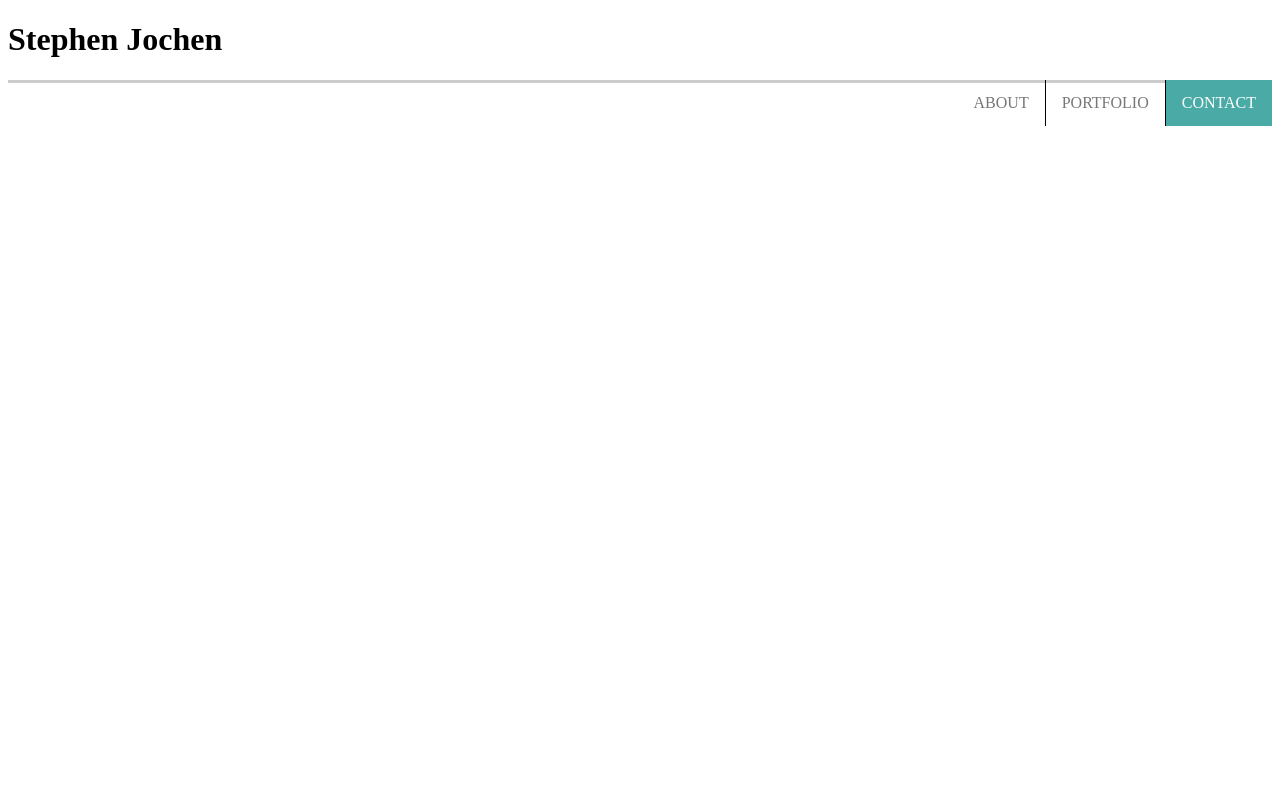
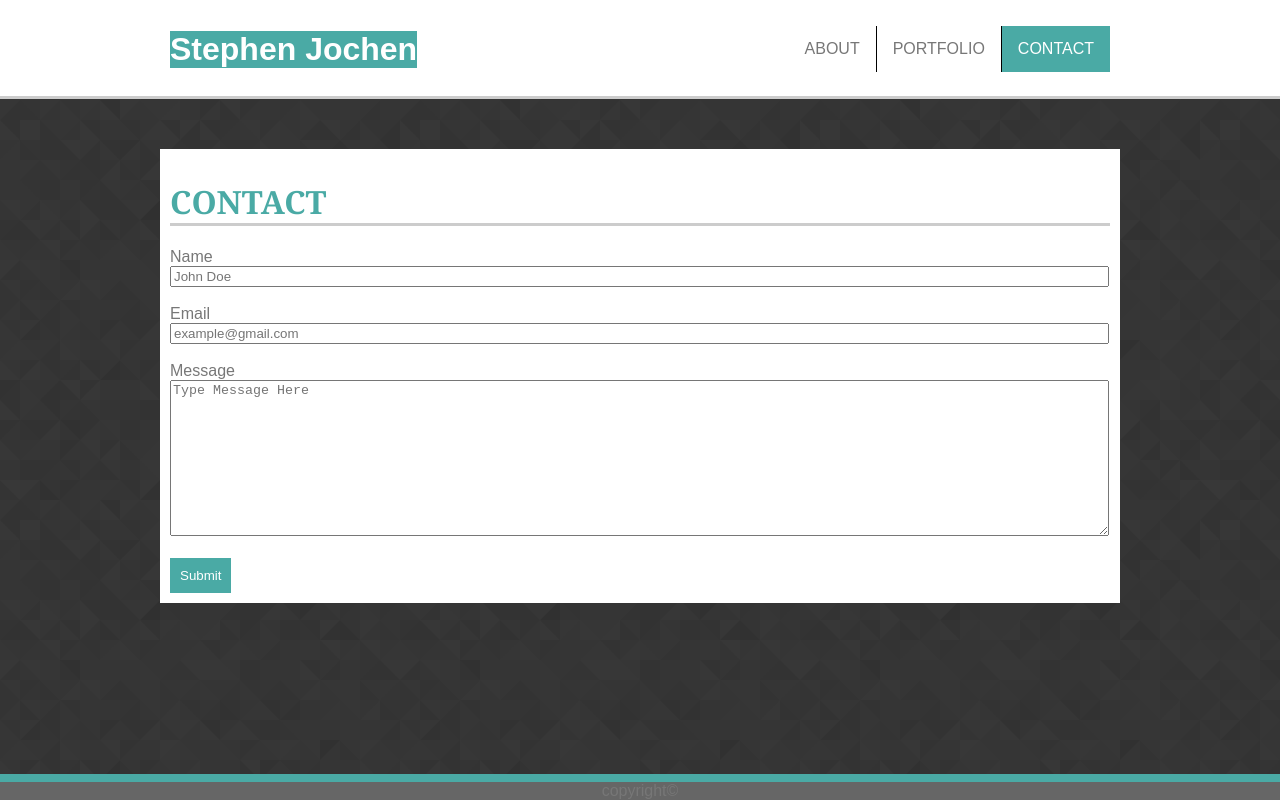
Before and after one commit to sjochen/Basic-Portfolio, a plain HTML site: page contact.html in a window 1280 px wide. Drawn offline with Linux system fonts and the light colour scheme.

Commit message:
Almost finished the About page and made the forms on the contact page

```diff
--- a/assets/css/style.css
+++ b/assets/css/style.css
@@ -1,4 +1,4 @@
-*{
+* {
     box-sizing: border-box;
 }
 
@@ -41,29 +41,44 @@ li:first-child {
     padding: 10px;
 }
 
+.title {
+    color: #4aaaa5;
+    font-family: Georgia, 'Times New Roman', Times, serif;
+    border-bottom: solid #cccccc;
+    background-color: #ffffff;
+}
+
 #name {
     float: left;
     text-align: center;
     color: #ffffff;
     background-color: #4aaaa5;
+
 }
 
-.clearfix::after {
-    content: "";
-    clear: both;
-    display: table;
-}
 
 header {
     border-bottom: solid #cccccc;
     background-color: #ffffff;
     width: 100%;
+    height: 99px;
 }
 
 footer {
     background-color: #666666;
     border-top: 8px solid #4aaaa5;
     text-align: center;
+    position: fixed;
+    left: 0;
+    bottom: 0;
+    width: 100%;
+}
+
+body {
+    background-image: url(../images/prism.png);
+    color: #777777;
+    font-family: Arial, 'Helvetica Neue', sans-serif;
+    margin: 0;
 }
 
 .active {
@@ -71,3 +86,18 @@ footer {
     color: #ffffff;
 
 }
+
+.cm {
+    margin-top: 50px;
+}
+
+.name-input {
+    width: 939px;
+}
+
+#button {
+    background-color: #4aaaa5;
+    color: #ffffff;
+    border: none;
+    padding: 10px;
+}
--- a/contact.html
+++ b/contact.html
@@ -13,7 +13,8 @@
 
 <body>
     <header>
-        <h1>Stephen Jochen</h1>
+    <div class="content">
+        <h1 id="name">Stephen Jochen</h1>
 
 
         <nav>
@@ -23,5 +24,35 @@
                 <li><a href="index.html">ABOUT</a></li>
             </ul>
         </nav>
+    </div>
+    </header>
 
-    </header>
+    <div class="content cm">
+        <h1 class="title">CONTACT</h1>
+        <form>
+                <label for="Name">Name</label>
+                <br>
+                <input class="name-input" type="text" name="Name" id="Name" placeholder="John Doe">
+                <br>
+                <br>
+                <label for="Email">Email</label>
+                <br>
+                <input class="name-input" type="Email" name="Email" id="Email" placeholder="example@gmail.com">
+                <br>
+                <br>
+                <label for="Message">Message</label>
+                <br>
+                <textarea class= "name-input" name="Message" id="Message" rows="10" placeholder="Type Message Here"></textarea>
+                <br>
+                <br>
+                <input id="button" type="submit" value="Submit">
+        </form>
+
+    </div>
+
+
+
+</body>
+<footer>
+    copyright©
+</footer>
```
Also changed, not shown: index.html (+4 -3 lines), portfolio.html (+8 -3 lines), assets/images/prism.png (added).
